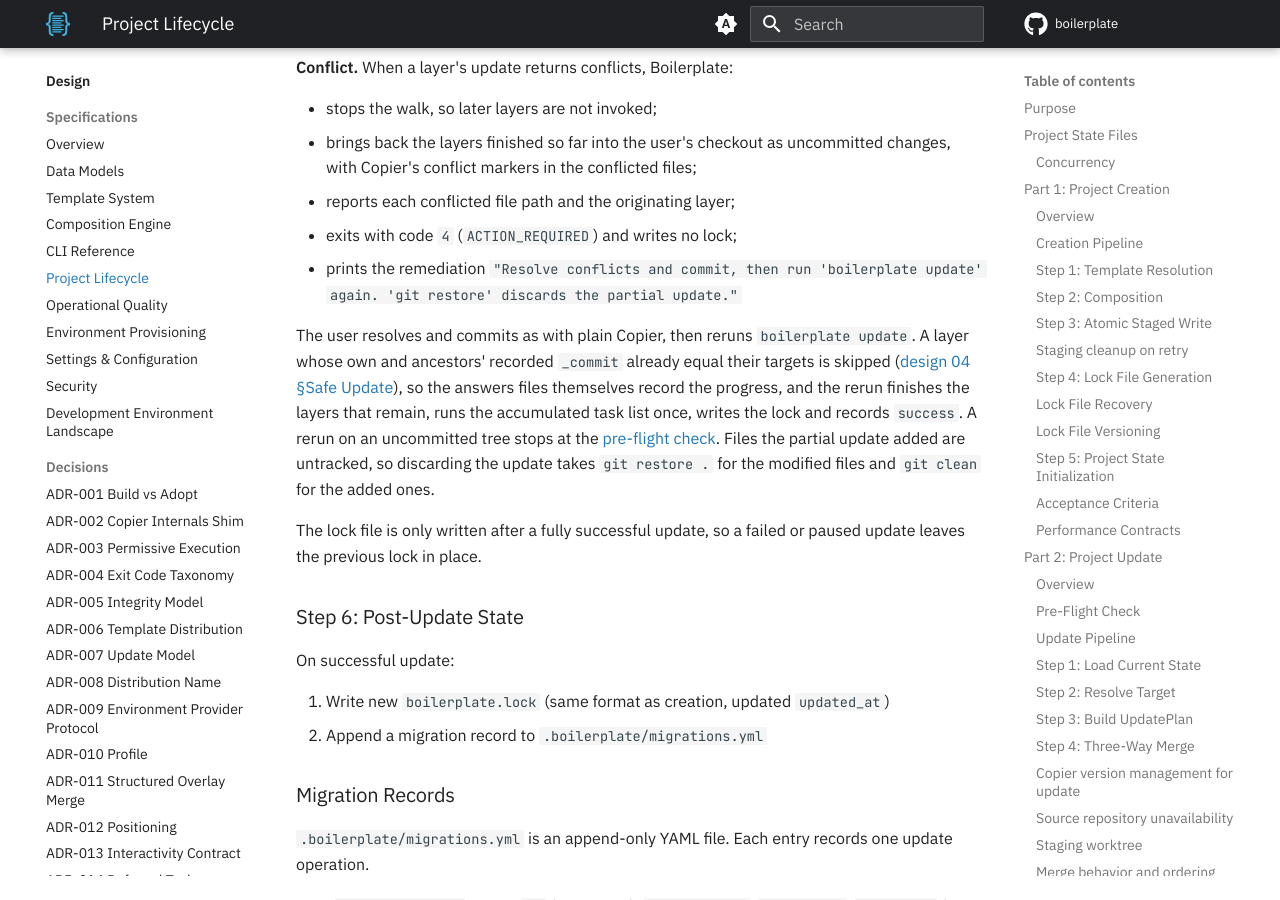
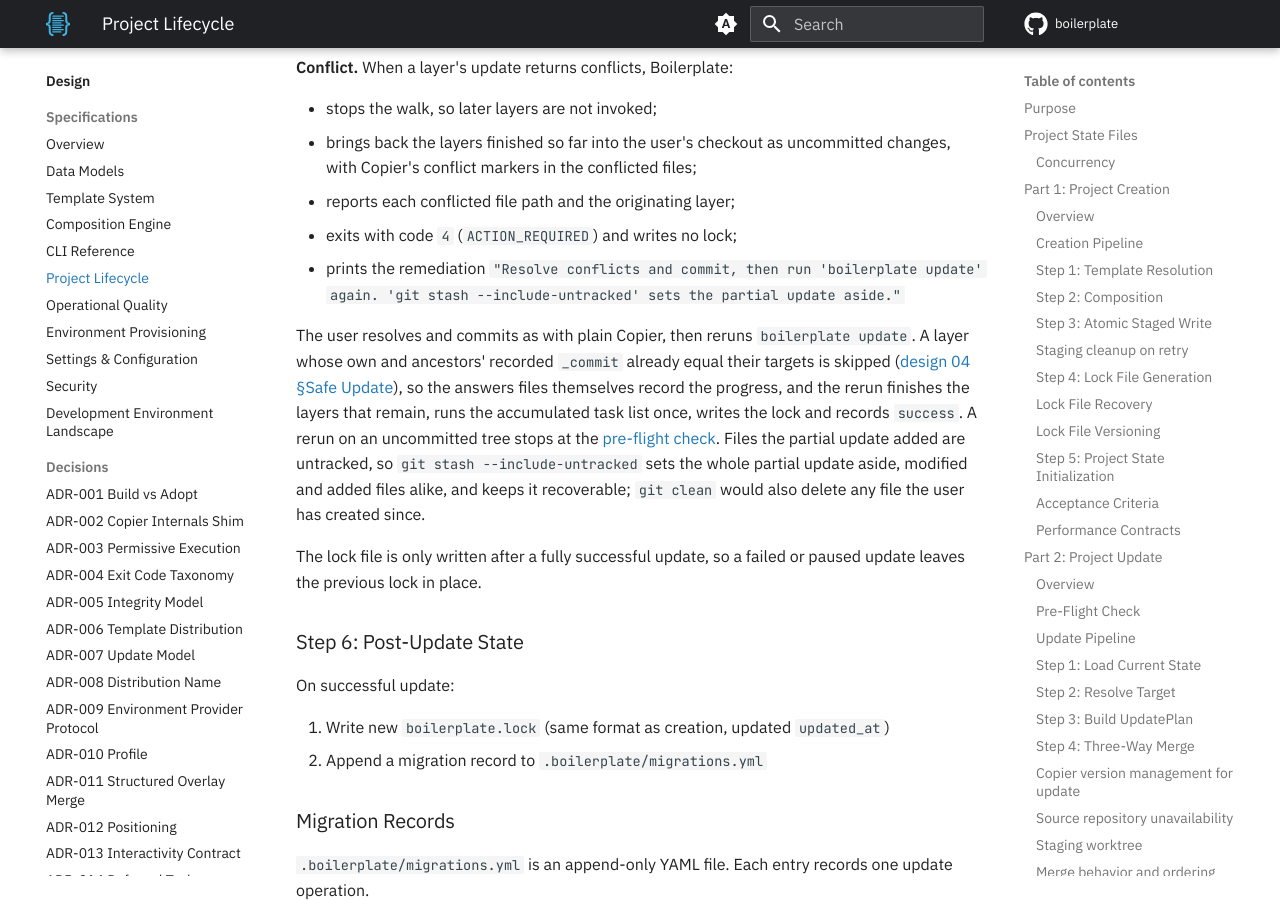
Before and after one commit to TheRealBillSiegler/boilerplate, an MkDocs documentation site: the page built from docs/design/06-project-lifecycle.md, in a window 1280 px wide and 900 px high, scrolled down 13013 px. Built offline with MkDocs 1.6.1 and Material for MkDocs 9.7.7, drawn with Linux system fonts in a browser that asks for light colours; comment, search, counter and statistics services are not loaded; the version menu is left out.

Commit message:
docs(design): set a paused update aside with git stash
A partial update brought back on a conflict leaves modified tracked files
and untracked added ones. `git restore` leaves the added files behind, and
`git clean` would also delete any file the user created since. `git stash
--include-untracked` sets both aside and keeps them recoverable.

Co-Authored-By: Claude Opus 5.5 <noreply@anthropic.com>

```diff
--- a/docs/design/06-project-lifecycle.md
+++ b/docs/design/06-project-lifecycle.md
@@ -306,9 +306,9 @@ Stale worktrees left by an interrupted run are removed by the stale-staging clea
 - brings back the layers finished so far into the user's checkout as uncommitted changes, with Copier's conflict markers in the conflicted files;
 - reports each conflicted file path and the originating layer;
 - exits with code `4` (`ACTION_REQUIRED`) and writes no lock;
-- prints the remediation `"Resolve conflicts and commit, then run 'boilerplate update' again. 'git restore' discards the partial update."`
+- prints the remediation `"Resolve conflicts and commit, then run 'boilerplate update' again. 'git stash --include-untracked' sets the partial update aside."`
 
-The user resolves and commits as with plain Copier, then reruns `boilerplate update`. A layer whose own and ancestors' recorded `_commit` already equal their targets is skipped ([design 04 §Safe Update](04-composition-engine.md#safe-update)), so the answers files themselves record the progress, and the rerun finishes the layers that remain, runs the accumulated task list once, writes the lock and records `success`. A rerun on an uncommitted tree stops at the [pre-flight check](#pre-flight-check). Files the partial update added are untracked, so discarding the update takes `git restore .` for the modified files and `git clean` for the added ones.
+The user resolves and commits as with plain Copier, then reruns `boilerplate update`. A layer whose own and ancestors' recorded `_commit` already equal their targets is skipped ([design 04 §Safe Update](04-composition-engine.md#safe-update)), so the answers files themselves record the progress, and the rerun finishes the layers that remain, runs the accumulated task list once, writes the lock and records `success`. A rerun on an uncommitted tree stops at the [pre-flight check](#pre-flight-check). Files the partial update added are untracked, so `git stash --include-untracked` sets the whole partial update aside, modified and added files alike, and keeps it recoverable; `git clean` would also delete any file the user has created since.
 
 The lock file is only written after a fully successful update, so a failed or paused update leaves the previous lock in place.
 
```
Also changed, not shown: docs/design/05-cli-reference.md (+2 -2 lines), docs/design/adr-007-update-model.md (+2 -2 lines).
